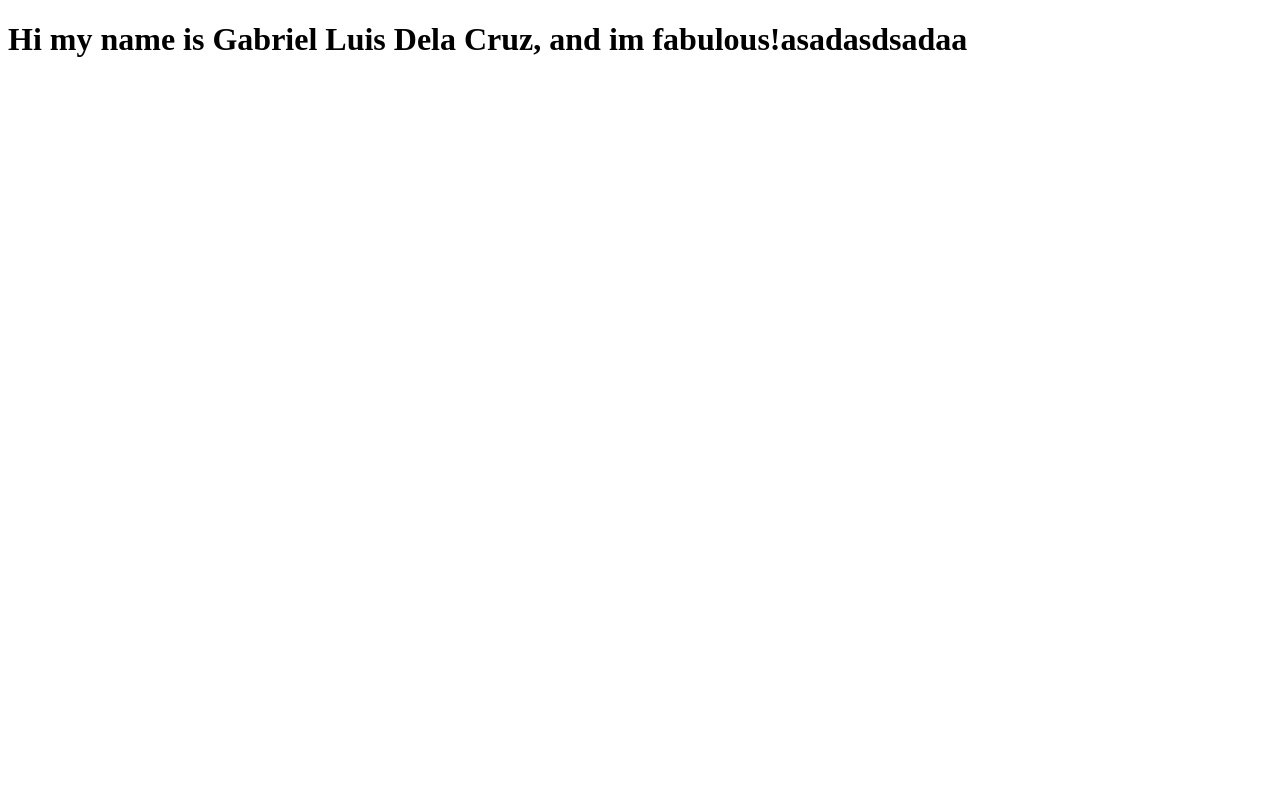
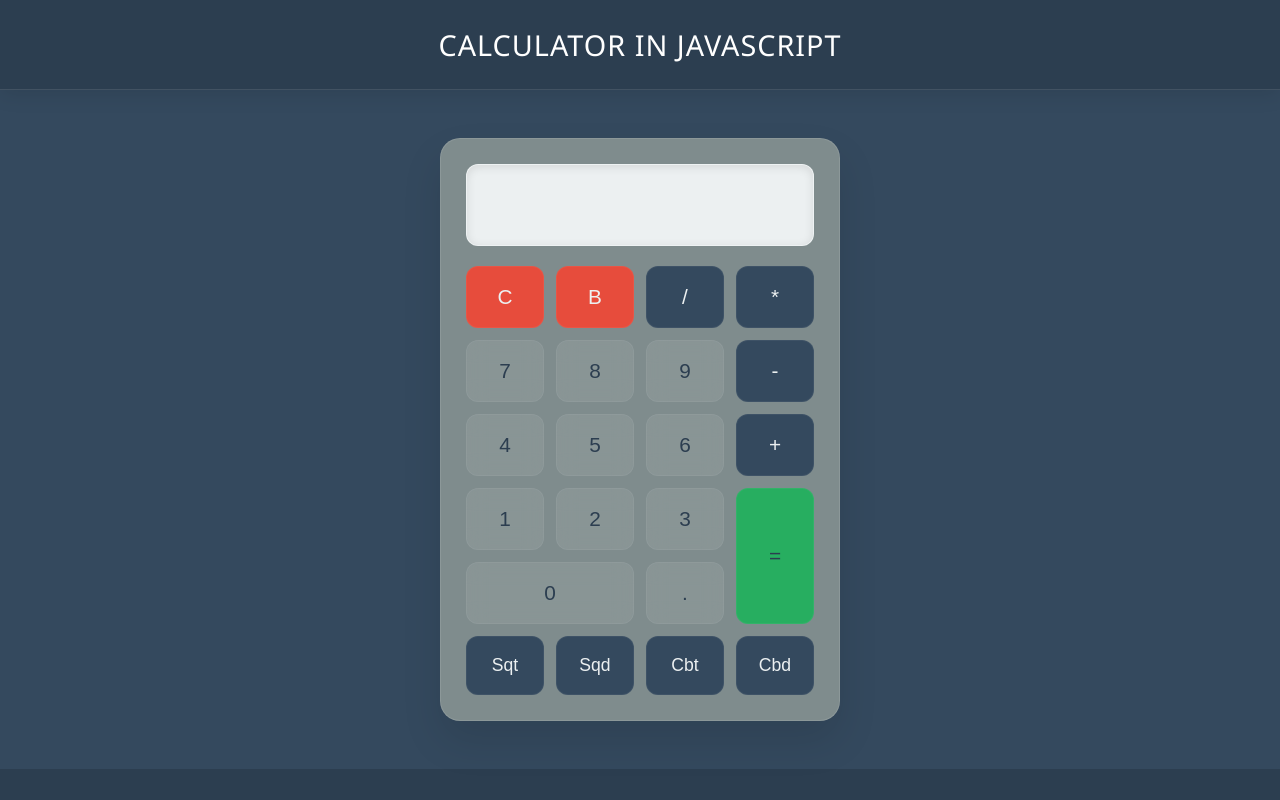
Before and after one commit to gabrielluisdelacruz/DelaCruz, a plain HTML site: page index.html in a window 1280 px wide. Drawn offline with Linux system fonts and the light colour scheme.

Commit message:
Updating Calculator

```diff
--- a/index.html
+++ b/index.html
@@ -4,8 +4,55 @@
     <meta charset="UTF-8">
     <meta name="viewport" content="width=device-width, initial-scale=1.0">
     <title>Document</title>
+    <link rel="stylesheet" href="style.css">
 </head>
 <body>
-    <h1>Hi my name is Gabriel Luis Dela Cruz, and im fabulous!asadasdsadaa</h1>
+
+     <header>
+        <h1>CALCULATOR IN JAVASCRIPT</h1>
+     </header>
+
+     <div class="calculator">
+        <div class="box">
+            <form name="form1" action="">
+                <input type="text" name="textview" class="textview">
+            </form>
+
+            <section>
+                <div class="container">
+                    <button value="C"onclick="clearscreen()">C</button>
+                    <button value="B"onclick="backspace()">B</button>
+                    <button value="/"onclick="insert('/')">/</button>
+                    <button value="*"onclick="insert('*')">*</button>
+
+                    <button value="7" onclick="insert('7')">7</button>
+                    <button value="8"onclick="insert('8')">8</button>
+                    <button value="9"onclick="insert('9')">9</button>
+                    <button value="-"onclick="insert('-')">-</button>
+
+                    <button value="4"onclick="insert('4')">4</button>
+                    <button value="5"onclick="insert('5')">5</button>
+                    <button value="6"onclick="insert('6')">6</button>
+                    <button value="+"onclick="insert('+')">+</button>
+
+                    <button value="1"onclick="insert('1')">1</button>
+                    <button value="2"onclick="insert('2')">2</button>
+                    <button value="3"onclick="insert('3')">3</button>
+
+                    <button value="=" class="btnequal" onclick="equal()">=</button>
+                    <button value="0" class="btnzero"onclick="insert('0')">0</button>
+                    <button value="."onclick="insert('.')">.</button>
+                    <button value="sqt"onclick="sqt()">Sqt</button>
+                    <button value="sqd"onclick="sqd()">Sqd</button>
+                    <button value="cbt"onclick="cbt()">Cbt</button>
+                    <button value="cbd"onclick="cbd()">Cbd</button>
+
+
+
+            </section>
+        </div>
+     </div>
+     <script src="calculator.js"></script>
+
 </body>
 </html>
```
